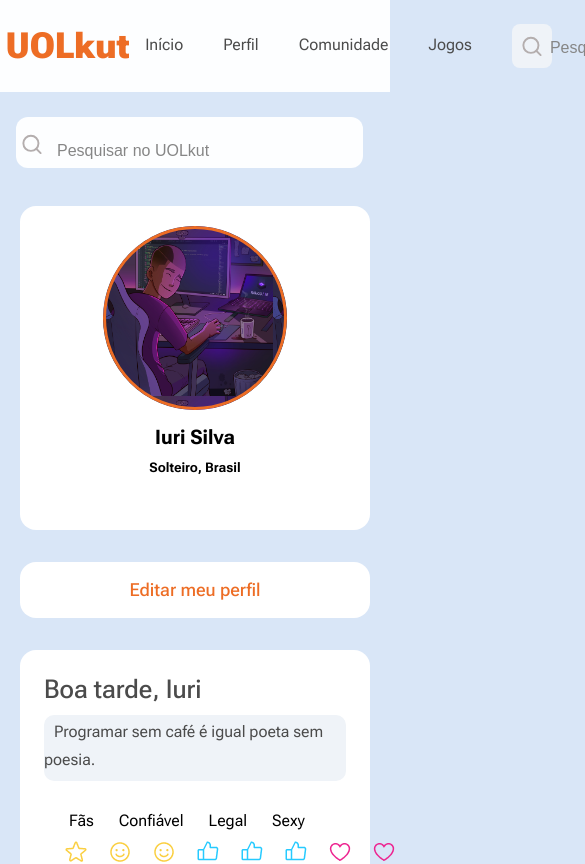
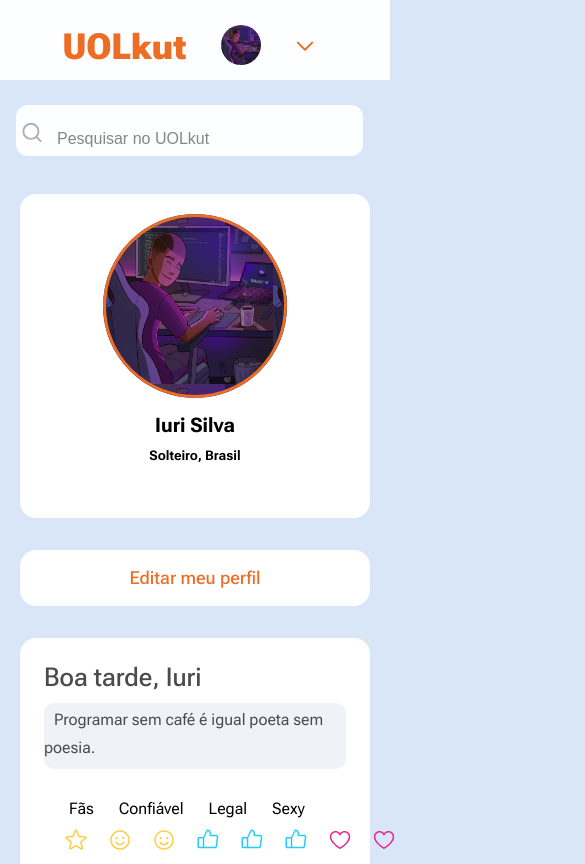
Before and after one commit to lftorresg/UOLkut, a React (Vite) app: page /profile in a window 390 px wide. Shown: the top 864 px of the page, 585 px wide, since content can reach past the window. Built offline with nearby package versions, Linux system fonts and the light colour scheme.

Commit message:
:lipstick: adjusted few header responsiveness bugs

```diff
--- a/src/Components/Header/HomeHeader.module.css
+++ b/src/Components/Header/HomeHeader.module.css
@@ -7,14 +7,12 @@
   z-index: 100;
 }
 
-@media (min-width: 768px) {
 .searchForm {
   display: flex;
   width: max(89vw);
   margin-bottom: -42px;
   height: 44px;
   margin-top: 20px;
-  }
 }
 
 .nav {
@@ -82,14 +80,13 @@
   display: flex;
   align-items: center;
   list-style-type: none;
-  margin-inline-start: 40px;
+  margin-inline-start: 5vw;
 }
 
 .userImg {
   width: 40px;
   height: 40px;
   top: 25px;
-  left: 1418px;
   border-radius: 80px;
 }
 
@@ -101,31 +98,39 @@
   white-space: nowrap;
 }
 
-@media (max-width: 360px) {
+@media screen and (max-width: 980px) {
   .header {
     width: 100%;
     height: 80px;
     padding-block-start: 3vh;
   }
 
+  .nav {
+    justify-content: center;
+  }
+  .searchForm {
+    display: none;
+  }
+}
+
+@media screen and (max-width: 768px) {
+  .navChild {
+    display: none;
+  }
+}
+
+@media screen and (max-width: 450px) {
+  .user p {
+    display: none;
+  }
+}
+
+@media (max-width: 360px) {
   .logo {
     height: 20px;
     width: auto;
     margin-inline-start: 2rem;
     padding-inline-end: 2rem;
-  }
-
-  .navChild {
-    display: none;
-  }
-
-  .searchForm {
-    display: none;
-    height: 44px;
-  }
-
-  .user p {
-    display: none;
   }
 
   .userImg {
```
Lines whose indentation alone changed are shown as unchanged.
